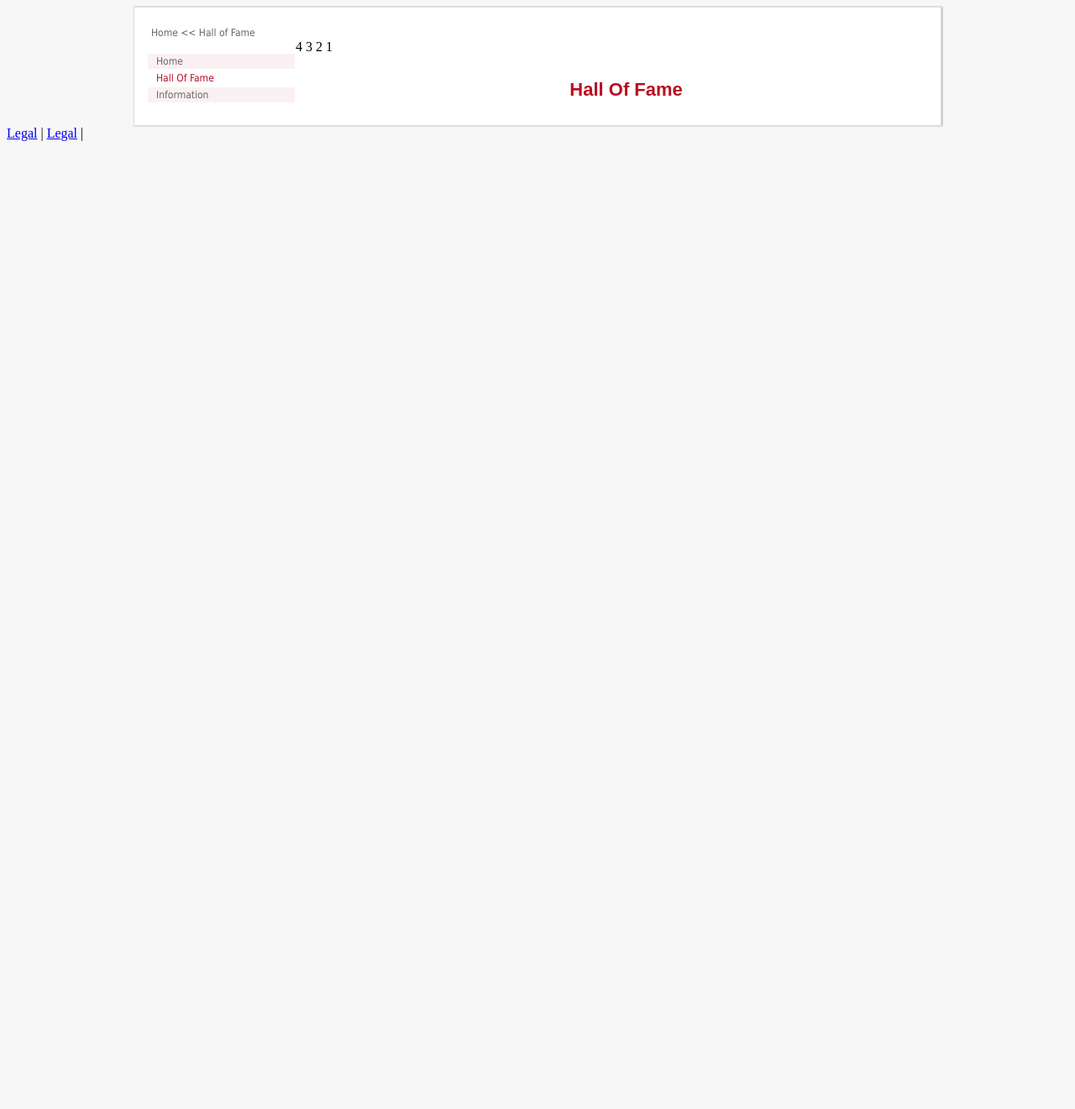
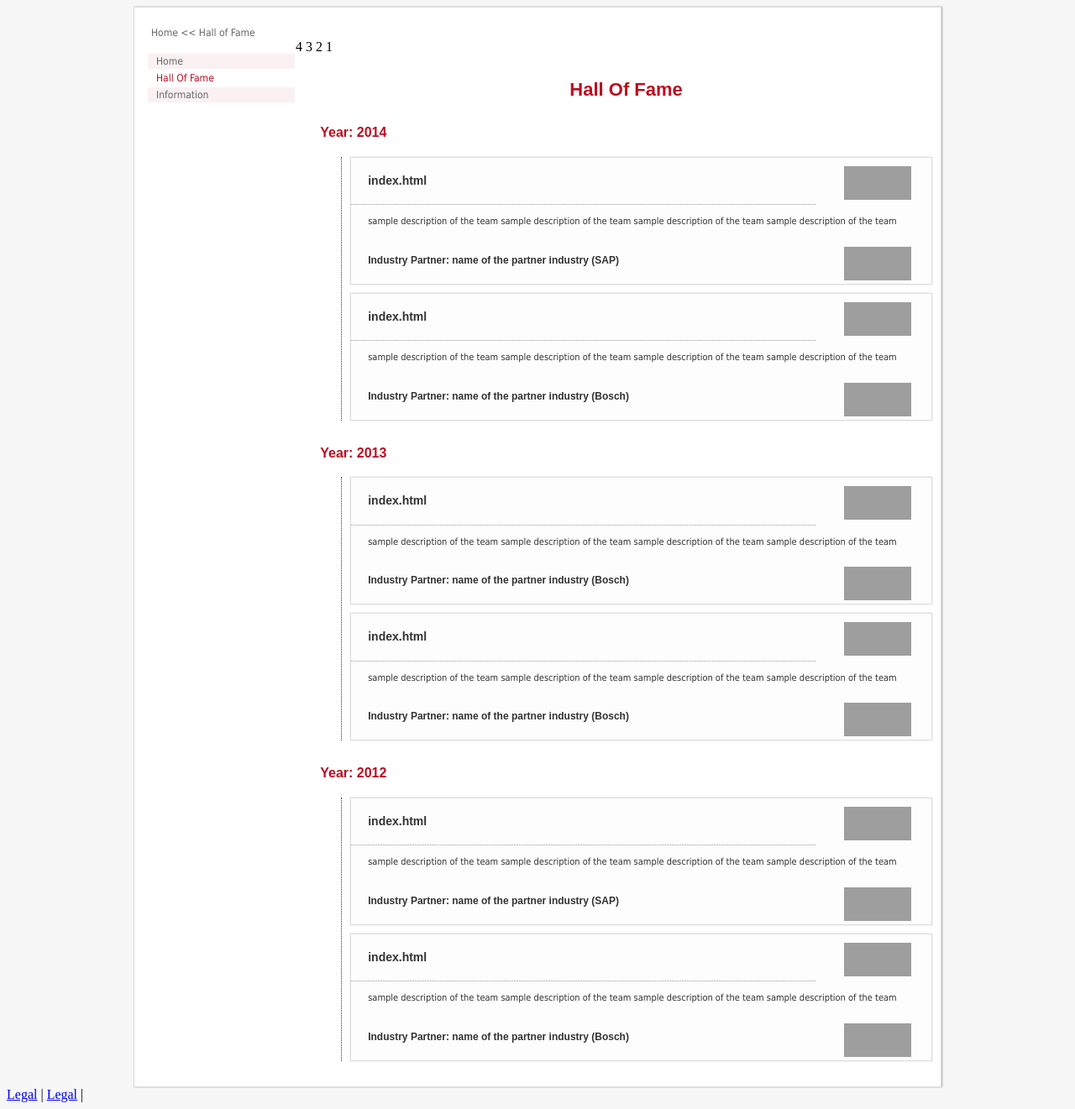
Before and after one commit to ankit09goyal/ankit09goyal.github.io, a Jekyll site: the page built from hof.html, in a window 1280 px wide. Shown: the whole page at 84% size. Built offline with Jekyll 4.4.1, drawn with Linux system fonts in a browser that asks for light colours; before the commit the page ends 900 px from its top, so only the background shows below that; grey boxes are pictures that could not be loaded.

Commit message:
Update halloffame.html

```diff
--- a/_layouts/halloffame.html
+++ b/_layouts/halloffame.html
@@ -28,7 +28,7 @@ layout: home
       <div class="right-body">
 
         <h1>Hall Of Fame</h1>
-      {% for weight in (page.currentYear..page.startingYear) reversed %}
+      {% for weight in (page.startingYear..page.currentYear) reversed %}
        {% assign i = 1 %}
 
         {% for page in site.pages %}
```
